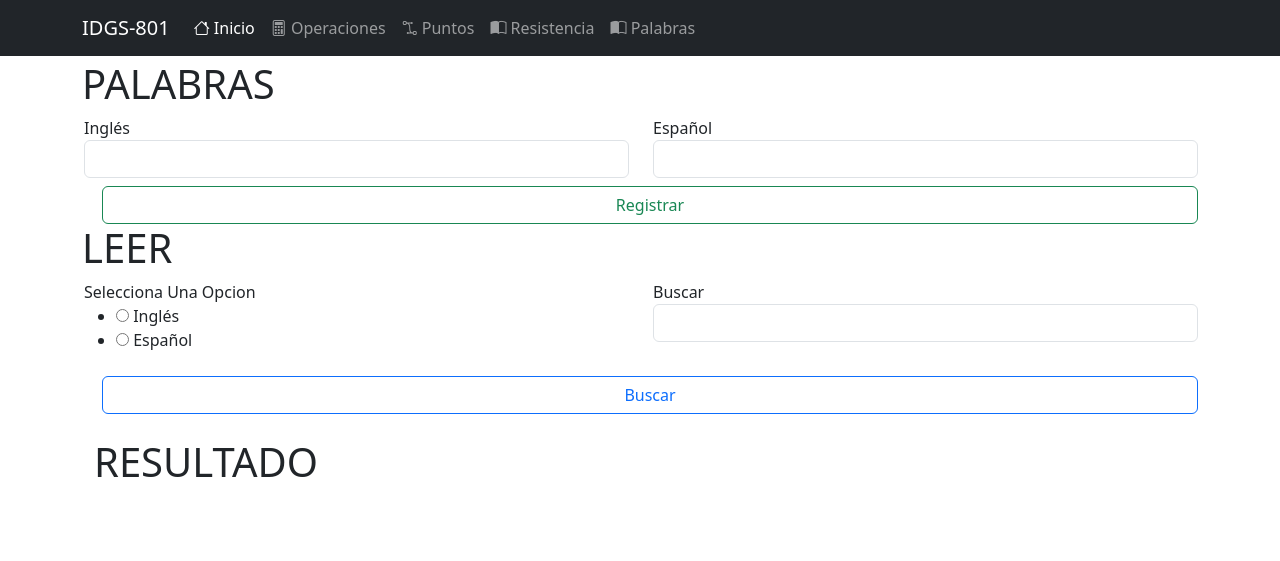
After one commit to IDGS-801-21000028/Practicas-Parcial1-IDGS801, a Flask app: page /palabras in a window 1280 px wide. The commit adds this page. Shown: the top 561 px of the page. Run offline with Flask 3, Linux system fonts and the light colour scheme; some libraries are stand-ins or nearby versions.

Commit message:
19/02/2024 DGAL Palabras en archivo

```diff
--- a/forms.py
+++ b/forms.py
@@ -1,8 +1,29 @@
 from wtforms import Form
-from wtforms import FloatField, SelectField, RadioField
+from wtforms import FloatField, RadioField, StringField, SelectField, SubmitField
+from wtforms import validators
 
 class PuntosForm(Form):
   p1_x = FloatField("PUNTO 1 (X)")
   p1_y = FloatField("PUNTO 1 (Y)")
   p2_x = FloatField("PUNTO 2 (X)")
   p2_y = FloatField("PUNTO 2 (Y)")
+
+class Resistencia(Form):
+  cl1 = SelectField("Color 1", choices=[('0','Negro'),('1','Cafe'),('2','Rojo'),('3','Naranja'),('4','Amarillo'),('5','Verde'),('6','Azul'),('7','Violeta'),('8','Gris'),('9','Blanco')])
+  cl2 = SelectField("Color 2", choices=[('0','Negro'),('1','Cafe'),('2','Rojo'),('3','Naranja'),('4','Amarillo'),('5','Verde'),('6','Azul'),('7','Violeta'),('8','Gris'),('9','Blanco')])
+  cl3 = SelectField("Color 3", choices=[('1','Negro'),('10','Cafe'),('100','Rojo'),('1000','Naranja'),('10000','Amarillo'),('100000','Verde'),('1000000','Azul'),('10000000','Violeta'),('100000000','Gris'),('1000000000','Blanco')])
+  tlr = RadioField("Tolerancia", choices=[(1,"Oro"),(2,"Plata")])
+
+class Palabras(Form):
+  pl1 = StringField("Inglés",[
+    validators.DataRequired(message="El campo es requerido.")
+  ])
+  pl2 = StringField("Español",[
+    validators.DataRequired(message="El campo es requerido.")
+  ])
+  op = RadioField("Selecciona una opcion",choices=[("Inglés"),("Español")], validators=[
+    validators.DataRequired(message="Selecciona una opción.")
+  ],validate_choice=False)
+  bs = StringField("Buscar",[
+    validators.DataRequired(message="El campo es requerido.")
+  ])
--- a/main.py
+++ b/main.py
@@ -1,8 +1,8 @@
 from flask import Flask, render_template, request
 
-from forms import PuntosForm
-from forms_Resistencia import Resistencia
+from forms import *
 from math import sqrt
+from io import open
 
 app = Flask(__name__)
 
@@ -33,7 +33,6 @@ def resultado():
       return "<h2 style='font-family: sans-serif'>La división de {} / {} = {} </h2>".format(num1, num2, str(int(num1) / int(num2)))
     elif opera == "multi":
       return "<h2 style='font-family: sans-serif'>La multiplicación de {} * {} = {} </h2>".format(num1, num2, str(int(num1) * int(num2)))
-
 
 @app.route("/puntos", methods=["GET","POST"])
 def puntos():
@@ -90,6 +89,41 @@ def resistencia():
       res['tlr'] = 'Plata 10'
   return render_template("resistencias.html", form=datos, data=res)
 
+@app.route("/palabras", methods=["GET","POST"])
+def palabras():
+  rqst = request.form
+  plbr = Palabras(rqst)
+  res = {'palabra':'','ukn':''}
+
+  if request.method == "POST":
+    if 'Registrar' in rqst.get('btn'):
+      plbr.op.validators = []
+      plbr.bs.validators = []
+      if plbr.validate():
+        arch = open("palabras.txt",'a')
+        arch.write(f"{plbr.pl1.data.upper()},{plbr.pl2.data.upper()}\n")
+        arch.close()
+        plbr.pl1.data = ''
+        plbr.pl2.data = ''
+    elif 'Buscar' in rqst.get('btn'):
+      plbr.pl1.validators = []
+      plbr.pl2.validators = []
+      if plbr.validate():
+        arch = open("palabras.txt",'r')
+        for ln in arch.readlines():
+          palabras = ln.strip().split(",")
+          if plbr.op.data == "Inglés" and palabras[0] == plbr.bs.data.upper():
+            res['palabra'] = palabras[1]
+            res['ukn'] = ""
+          elif plbr.op.data == "Español" and palabras[1] == plbr.bs.data.upper():
+            res['palabra'] = palabras[0]
+            res['ukn'] = ""
+          else:
+            res['ukn'] = "Palabra no encontrada"
+        arch.close()
+
+  return render_template("archivos.html", form=plbr, res=res)
+
 
 if __name__ == "__main__":
   app.run(debug=True)
--- /dev/null
+++ b/static/css/estilos.css
@@ -0,0 +1,10 @@
+h1{
+  text-transform: uppercase;
+  display:flex;
+  align-items: center;
+}
+
+#form1,
+#form2{
+  padding-left: 20px;
+}
--- a/templates/_macros.html
+++ b/templates/_macros.html
@@ -3,4 +3,13 @@
   <label style="text-transform: capitalize;">{{field.label}}</label>
   <div>{{field(**kwargs) | safe}}</div>
 
+  {% if field.errors %}
+  <ul>
+    {% for error in field.errors %}
+      <li style="color: red">{{error}}</li>
+    {% endfor %}
+  </ul>
+
+  {% endif %}
+
 {% endmacro %}
--- /dev/null
+++ b/templates/archivos.html
@@ -0,0 +1,65 @@
+{% extends "layout.html" %}
+
+{% block container %}
+
+<link rel="stylesheet" href="{{ url_for('static', filename='css/estilos.css') }}">
+
+<div class="container-fluid">
+
+  {% import '_macros.html' as macros %}
+  <div class="container">
+    <h1>Palabras</h1>
+    <form id="form1" method="POST" novalidate action="/palabras">
+      <div class="row d-flex">
+        <div class="col-md-6">
+          <div class="form-group form-group col-xs-6 floating-label-form-gruop controls">
+            {{macros.campos(form.pl1, class="form-control")}}
+          </div>
+        </div>
+        <div class="col-md-6">
+          <div class="form-group form-group col-xs-6 floating-label-form-gruop controls">
+            {{macros.campos(form.pl2, class="form-control")}}
+          </div>
+        </div>
+      </div>
+      <input type="submit" name="btn" value="Registrar" class="btn btn-outline-success mt-2 col-md-12">
+    </form>
+  </div>
+
+  <div class="container">
+    <h1>LEER</h1>
+    <form id="form2" method="POST" novalidate action="/palabras">
+      <div class="row d-flex">
+        <div class="col-md-6">
+          <div class="form-group form-group col-xs-6 floating-label-form-gruop controls">
+            {{macros.campos(form.op)}}
+          </div>
+        </div>
+        <div class="col-md-6">
+          <div class="form-group form-group col-xs-6 floating-label-form-gruop controls">
+            {{macros.campos(form.bs, class="form-control")}}
+          </div>
+        </div>
+      </div>
+      <input type="submit" name="btn" id="btnBuscar" value="Buscar" class="btn btn-outline-primary mt-2 col-md-12">
+    </form>
+
+    {% if res.palabra != '' or res.k !='' %}
+    <div class="container-fluid mt-4">
+      <h1>Resultado</h1>
+      <div class="d-flex gap-5">
+        {% if res.palabra != ''%}
+        <h3>{{res.palabra}}</h3>
+        {% else %}
+        <h2 style="color:red">{{res.ukn}}</h2>
+        {% endif %}
+      </div>
+    </div>
+    {% endif %}
+  </div>
+
+
+
+</div>
+
+{% endblock %}
--- a/templates/layout.html
+++ b/templates/layout.html
@@ -59,6 +59,12 @@
                 Resistencia
               </a>
             </li>
+            <li class="nav-item">
+              <a href="/palabras" class="nav-link">
+                <i class="bi bi-book-half"></i>
+                Palabras
+              </a>
+            </li>
           </ul>
         </div>
 
@@ -74,47 +80,6 @@
 
   <script src="../static/bootstrap/js/bootstrap.bundle.min.js"></script>
 
-  <script>
-    const colores = {
-      'Negro': '#000000',
-      'Cafe': '#8B4513',
-      'Rojo': '#FF0000',
-      'Naranja': '#FFA500',
-      'Amarillo': '#FFFF00',
-      'Verde': '#008000',
-      'Azul': '#0000FF',
-      'Violeta': '#8A2BE2',
-      'Gris': '#808080',
-      'Blanco': '#FFFFFF'
-    };
-
-    const tolorencia = {
-      'Dorado 5': '#FFD700',
-      'Plata 10': '#C0C0C0'
-    };
-
-    function asignarColor(tdId) {
-      const td = document.getElementById(tdId);
-
-      if (tdId == "tlrR") {
-        const codigoColor = td.getAttribute('data-color');
-        color = tolorencia[codigoColor];
-      } else {
-        const codigoColor = td.getAttribute('data-color');
-        color = colores[codigoColor];
-      }
-
-      if (color) {
-        td.style.backgroundColor = color;
-      }
-    }
-
-    asignarColor('c1');
-    asignarColor('c2');
-    asignarColor('c3');
-    asignarColor('tlrR');
-  </script>
-
 </body>
 
 </html>
--- a/templates/resistencias.html
+++ b/templates/resistencias.html
@@ -67,5 +67,7 @@
   </table>
 </div>
 
+<script src="{{ url_for('static', filename='js/colores.js') }}"></script>
+
 
 {% endblock %}
```
Also changed, not shown: forms_Resistencia.py (deleted, +0 -9 lines), palabras.txt (added, +7 -0 lines), requirements.txt (+8 -0 lines), static/js/colores.js (added, +38 -0 lines), static/img/glyphicons-halflings-white.png (renamed from static/bootstrap/img/glyphicons-halflings-white.png), static/img/glyphicons-halflings.png (renamed from static/bootstrap/img/glyphicons-halflings.png), static/js/myScript.js (added).
